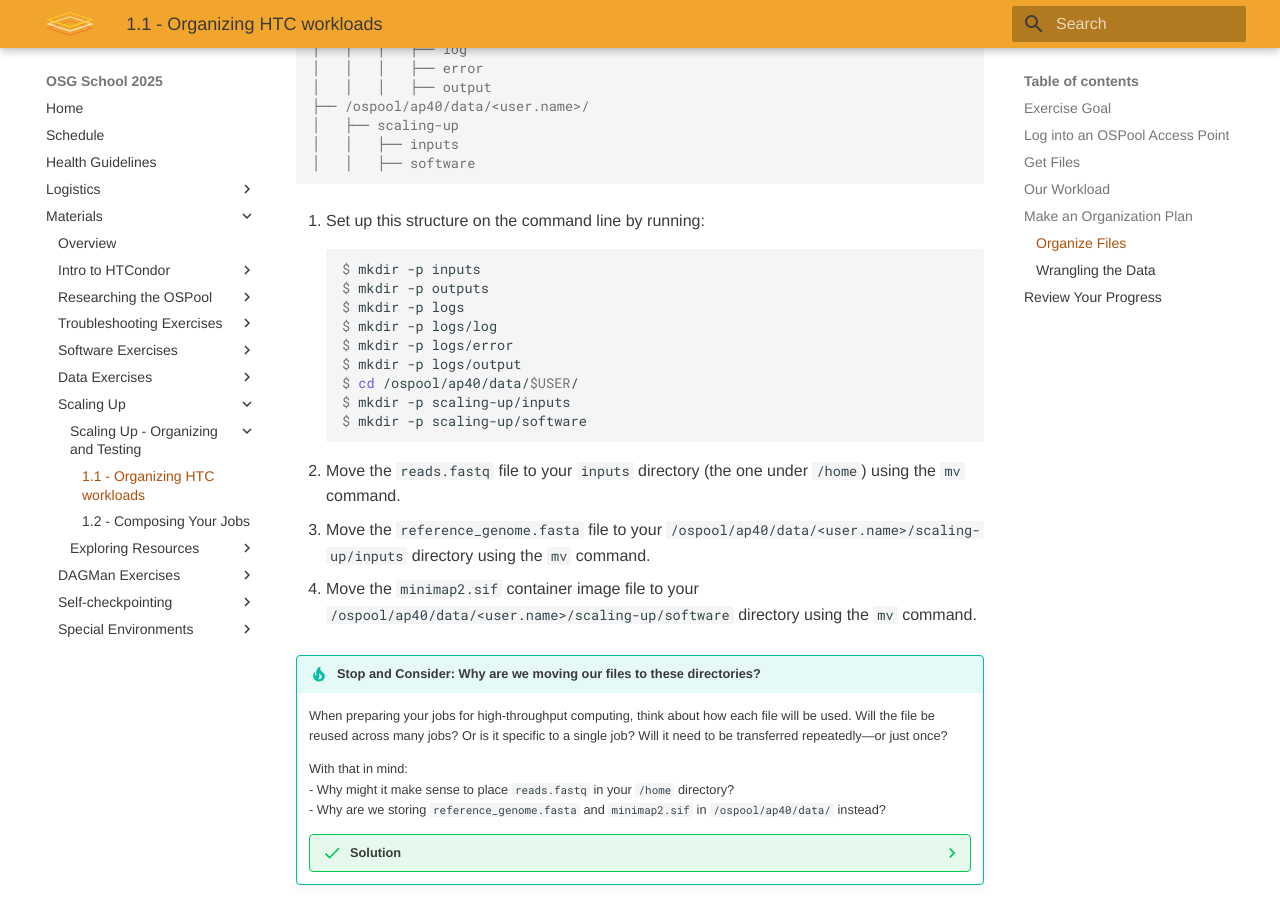
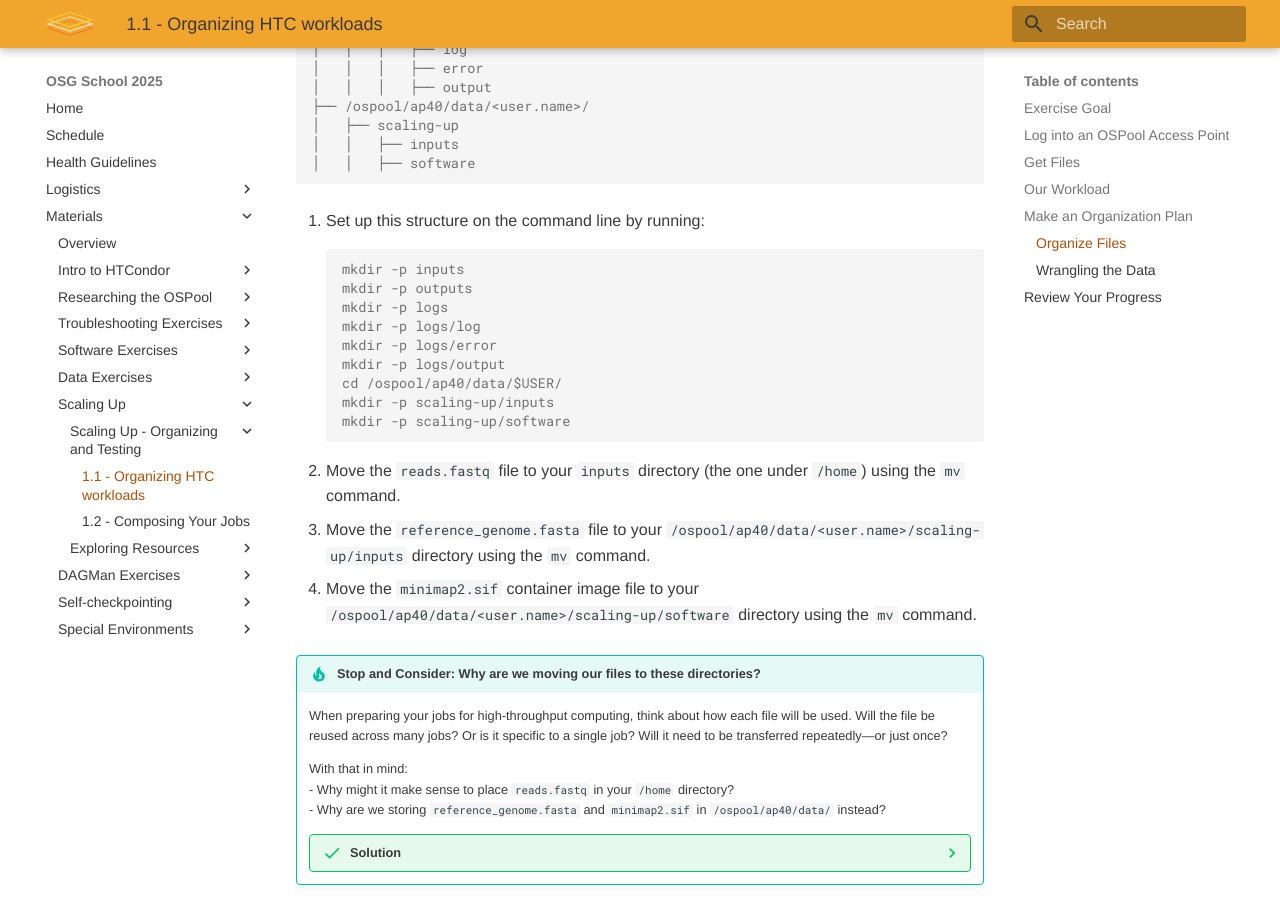
Before and after one commit to osg-htc/school-2025, an MkDocs documentation site: the page built from docs/materials/scaling/part1-ex1-organization.md, in a window 1280 px wide and 900 px high, scrolled down 3200 px. Built offline with MkDocs 1.6.1 and Material for MkDocs 9.7.7, drawn with Linux system fonts in a browser that asks for light colours.

```diff
--- a/docs/materials/scaling/part1-ex1-organization.md
+++ b/docs/materials/scaling/part1-ex1-organization.md
@@ -116,15 +116,15 @@ For our exercise, we will use the following data organizational structure:
 1.  Set up this structure on the command line by running:
 
         :::console
-        $ mkdir -p inputs
-        $ mkdir -p outputs
-        $ mkdir -p logs
-        $ mkdir -p logs/log
-        $ mkdir -p logs/error
-        $ mkdir -p logs/output
-        $ cd /ospool/ap40/data/$USER/
-        $ mkdir -p scaling-up/inputs
-        $ mkdir -p scaling-up/software
+        mkdir -p inputs
+        mkdir -p outputs
+        mkdir -p logs
+        mkdir -p logs/log
+        mkdir -p logs/error
+        mkdir -p logs/output
+        cd /ospool/ap40/data/$USER/
+        mkdir -p scaling-up/inputs
+        mkdir -p scaling-up/software
 
 2. Move the `reads.fastq` file to your `inputs` directory (the one under `/home`) using the `mv` command.
 
```
